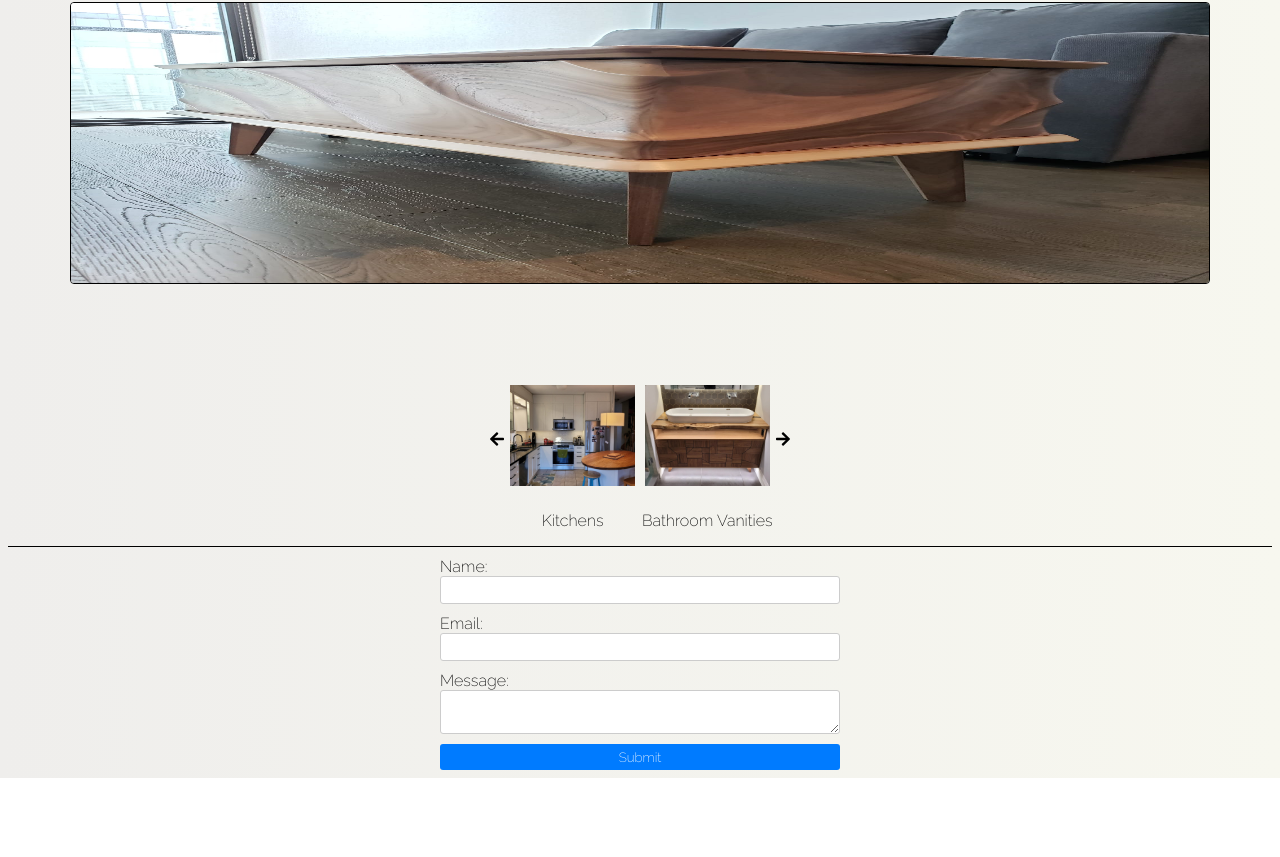
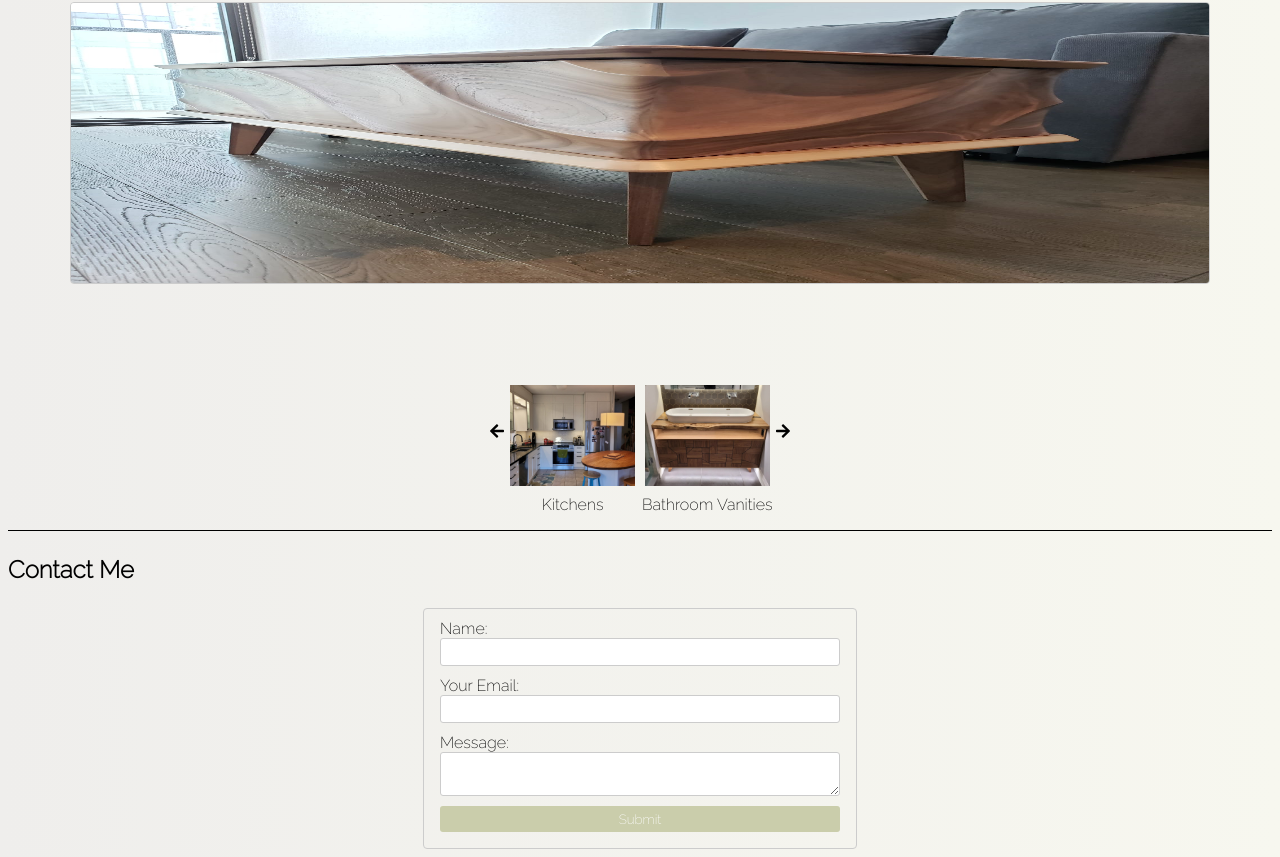
Before and after one commit to AustinCroucher247/DPSC-Design, a React (Create React App) app: page / in a window 1280 px wide. Shown: the part 428-1285 px from the top of the page. Before the commit the page ends 1206 px from the top, so only its background shows below. Built offline with nearby package versions, Linux system fonts and the light colour scheme.

Commit message:
finished home page

```diff
--- a/src/components/body/body.scss
+++ b/src/components/body/body.scss
@@ -22,7 +22,7 @@
         width: 90%;
         height: 280px;
         width: 90%;
-        border: 1px solid black;
+        border: 1px solid #ccc;
         border-radius: 4px;
 
         &--container {
@@ -30,6 +30,12 @@
             justify-content: center
         }
     }
+}
+
+.card1 p,
+.card2 p {
+    margin: 0;
+    padding-bottom: 1rem;
 }
 
 .card {
@@ -47,6 +53,8 @@
     }
 }
 
+
+
 .arrows {
     width: 10%;
     height: 10%;
--- a/src/components/footer/footer.jsx
+++ b/src/components/footer/footer.jsx
@@ -1,14 +1,17 @@
 import './footer.scss'
 
-
+//to change email to go to dylan, need to swap random string for his email
 function Footer() {
     return (
         <div className='footer'>
+            <div>
+                <p className='contact--text'>Contact Me</p>
+            </div>
             <form action="https://formsubmit.co/092d6d2b49e64d5ea83288c159a27055 " method="POST" id="contact-form">
                 <label htmlFor="name">Name:</label>
                 <input type="text" id="name" name="name" required />
 
-                <label htmlFor="email">Email:</label>
+                <label htmlFor="email">Your Email:</label>
                 <input type="email" id="email" name="email" required />
 
                 <label htmlFor="message">Message:</label>
--- a/src/components/footer/footer.scss
+++ b/src/components/footer/footer.scss
@@ -5,6 +5,9 @@
 form {
     display: flex;
     flex-direction: column;
+    padding: 0rem 1rem 1rem 1rem;
+    border: 1px solid #ccc;
+    border-radius: 4px;
     max-width: 400px;
     margin: 0 auto;
     width: 50%;
@@ -25,9 +28,14 @@ textarea {
 button {
     margin-top: 10px;
     padding: 5px 10px;
-    background-color: #007bff;
+    background-color: #cacdab;
     color: #fff;
     border: none;
     border-radius: 3px;
     cursor: pointer;
 }
+
+.contact--text {
+    font-size: 1.5rem;
+    font-weight: bold;
+}
```
